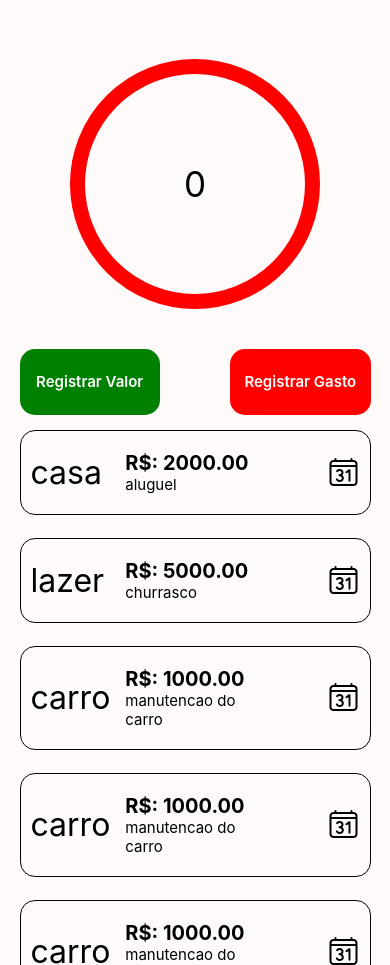
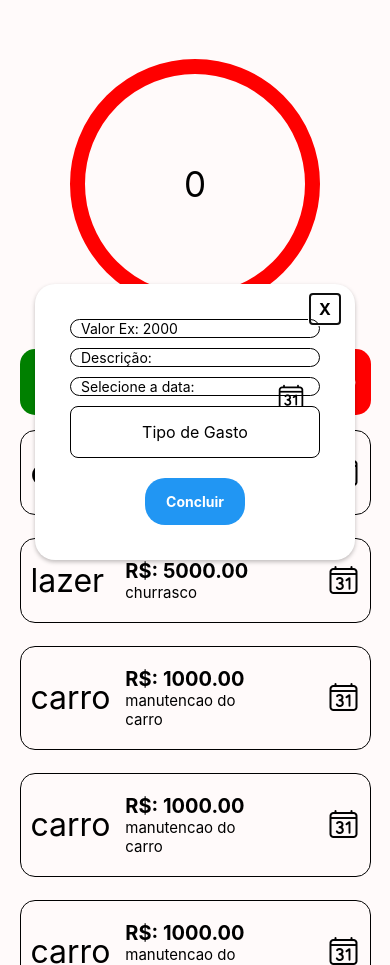
Before and after one commit to Eliard0/expense_history, a React Native app: screen / in a window 390 px wide. Built offline with nearby package versions, Linux system fonts and the light colour scheme; what react-native-biometrics, react-native-calendars would draw is missing.

Commit message:
feat criando modal de registrando gasto e formatando a data

```diff
--- /dev/null
+++ b/src/components/ButtonDropdonwTypeSpent.tsx
@@ -0,0 +1,95 @@
+import React, { useState } from 'react';
+import {
+    View,
+    Text,
+    TouchableOpacity,
+    StyleSheet,
+    FlatList,
+} from 'react-native';
+
+type DropdownProps = {
+    placeholder: string;
+    options: string[];
+    onSelect: (value: string) => void;
+};
+
+const ButtonDropdonwTypeSpent: React.FC<DropdownProps> = ({ placeholder, options, onSelect }) => {
+    const [isOpen, setIsOpen] = useState(false);
+    const [selectedValue, setSelectedValue] = useState<string | null>(null);
+
+    const handleSelect = (value: string) => {
+        setSelectedValue(value);
+        onSelect(value);
+        setIsOpen(false);
+    };
+
+    return (
+        <View style={styles.container}>
+            <TouchableOpacity
+                style={styles.button}
+                onPress={() => setIsOpen(!isOpen)}
+            >
+                <Text style={styles.buttonText}>
+                    {selectedValue || placeholder}
+                </Text>
+            </TouchableOpacity>
+
+            {isOpen && (
+                <View style={styles.dropdown}>
+                    <FlatList
+                        data={options}
+                        keyExtractor={(item, index) => index.toString()}
+                        renderItem={({ item }) => (
+                            <TouchableOpacity
+                                style={styles.dropdownItem}
+                                onPress={() => handleSelect(item)}
+                            >
+                                <Text style={styles.dropdownItemText}>{item}</Text>
+                            </TouchableOpacity>
+                        )}
+                    />
+                </View>
+            )}
+        </View>
+    );
+};
+
+const styles = StyleSheet.create({
+    container: {
+        width: '100%',
+    },
+
+    button: {
+        width: 250,
+        padding: 15,
+        backgroundColor: '#fff',
+        borderWidth: 1,
+        borderRadius: 8,
+        alignItems: 'center',
+        marginTop: 10
+    },
+
+    buttonText: {
+        color: '#000',
+        fontSize: 16,
+    },
+
+    dropdown: {
+        width: '90%',
+        marginTop: 10,
+        backgroundColor: '#fff',
+        borderRadius: 8,
+        borderWidth: 1,
+        borderColor: '#ccc',
+    },
+    dropdownItem: {
+        padding: 15,
+        borderBottomWidth: 1,
+        borderBottomColor: '#ccc',
+    },
+    dropdownItemText: {
+        fontSize: 16,
+    },
+});
+
+export default ButtonDropdonwTypeSpent;
--- a/src/components/Calendary.tsx
+++ b/src/components/Calendary.tsx
@@ -6,6 +6,7 @@ import { HomeStyles } from '../styles/Home';
 type CalendarModalProps = {
     visible: boolean;
     selectedDate: string;
+    setSelectedDate: (date: string) => void;
     onClose: () => void;
 };
 
@@ -27,7 +28,7 @@ LocaleConfig.locales['pt-br'] = {
 
 LocaleConfig.defaultLocale = 'pt-br';
 
-const CalendarModal: React.FC<CalendarModalProps> = ({ visible, selectedDate, onClose }) => {
+const CalendarModal: React.FC<CalendarModalProps> = ({ visible, selectedDate, setSelectedDate, onClose }) => {
     return (
         <Modal
             transparent={true}
@@ -46,6 +47,9 @@ const CalendarModal: React.FC<CalendarModalProps> = ({ visible, selectedDate, on
                                 selectedTextColor: 'white',
                             },
                         }}
+                        onDayPress={(day: { dateString: string }) => {
+                            setSelectedDate(day.dateString)
+                        }}
                         disabledByDefault={true}
                         monthFormat={'MMMM yyyy'}
                     />
--- /dev/null
+++ b/src/components/SpentModal.tsx
@@ -0,0 +1,119 @@
+import React, { useEffect, useState } from 'react';
+import { Modal, View, Text, TextInput, TouchableOpacity, Pressable, SafeAreaView, Alert } from 'react-native';
+import { HomeStyles } from '../styles/Home';
+import Icon from 'react-native-vector-icons/Ionicons';
+import ButtonDropdonwTypeSpent from './ButtonDropdonwTypeSpent';
+import DropdownButton from './ButtonDropdonwTypeSpent';
+import CalendarModal from './Calendary';
+
+type SpentModalProps = {
+    visible: boolean;
+    onClose: () => void;
+    spent: string;
+    descriptionSpent: string;
+    setDescriptionSpent: React.Dispatch<React.SetStateAction<string>>;
+    setSpent: React.Dispatch<React.SetStateAction<string>>;
+    handleSetMaxValue: () => void;
+};
+
+const handleSelect = (value: string) => {
+    Alert.alert('Você selecionou:', value);
+};
+
+const SpentModal: React.FC<SpentModalProps> = ({ visible, onClose, spent, setSpent, descriptionSpent, setDescriptionSpent, handleSetMaxValue }) => {
+    const [calendarVisible, setCalendarVisible] = useState(false);
+    const [selectedItemDate, setSelectedItemDate] = useState<string>('');
+    const [formattedDate, setFormattedDate] = useState<string>('');
+
+    const closeCalendar = () => {
+        setCalendarVisible(false);
+    };
+
+    const openCalendar = () => {
+        setCalendarVisible(true);
+    };
+
+    const formatDateBR = (date: string): string => {
+        const [year, month, day] = date.split('-');
+        return `${day}/${month}/${year}`;
+    };
+
+    const handleDateSelect = (date: string) => {
+        setSelectedItemDate(date);
+        setFormattedDate(formatDateBR(date));
+    };
+
+    useEffect(() => {
+        if (selectedItemDate != ' ') {
+            setCalendarVisible(false);
+        }
+    }, [selectedItemDate])
+
+    return (
+        <SafeAreaView style={HomeStyles.centeredView}>
+            <Modal
+                animationType="slide"
+                transparent={true}
+                visible={visible}
+                onRequestClose={onClose}>
+                <View style={HomeStyles.centeredView}>
+                    <View style={HomeStyles.modalView}>
+                        <TouchableOpacity
+                            style={HomeStyles.closeButton}
+                            onPress={onClose}>
+                            <Text style={HomeStyles.closeButtonText}>X</Text>
+                        </TouchableOpacity>
+                        <TextInput
+                            placeholder="Valor Ex: 2000"
+                            keyboardType="numeric"
+                            style={HomeStyles.inputMoney}
+                            onChangeText={setSpent}
+                            value={spent}
+                        />
+                        <TextInput
+                            placeholder="Descrição: "
+                            style={[HomeStyles.inputMoney, { marginTop: 10 }]}
+                            onChangeText={setDescriptionSpent}
+                            value={descriptionSpent}
+                        />
+
+                        <TouchableOpacity onPress={openCalendar}>
+                            <TextInput
+                                placeholder="Selecione a data: "
+                                style={[HomeStyles.inputMoney, { marginTop: 10 }]}
+                                value={formattedDate}
+                                editable={false}
+                            />
+                            <Icon name='calendar-number-outline' size={28} color={'#000'} style={{ position: 'absolute', right: 15, top: 15 }} />
+                        </TouchableOpacity>
+
+                        <DropdownButton
+                            placeholder="Tipo de Gasto"
+                            options={[
+                                'Casa', 'Trabalho', 'Lazer',
+                                'Amigos', 'Familia', 'Presente'
+                            ]}
+                            onSelect={handleSelect}
+                        />
+
+                        <Pressable
+                            style={HomeStyles.buttonClose}
+                            onPress={handleSetMaxValue}>
+                            <Text style={HomeStyles.textStyle}>Concluir</Text>
+                        </Pressable>
+                    </View>
+                </View>
+            </Modal>
+
+            <CalendarModal
+                visible={calendarVisible}
+                selectedDate={selectedItemDate}
+                onClose={closeCalendar}
+                setSelectedDate={handleDateSelect}
+            />
+
+        </SafeAreaView>
+    );
+};
+
+export default SpentModal;
--- a/src/views/Home.tsx
+++ b/src/views/Home.tsx
@@ -1,23 +1,25 @@
 import React, { useState } from 'react';
 import {
-    Alert, FlatList, Modal, Pressable, SafeAreaView, StyleSheet, Text, TextInput,
-    TouchableOpacity, View,
+    Alert, FlatList, StyleSheet, Text, TouchableOpacity, View,
 } from 'react-native';
 import { HomeStyles } from '../styles/Home';
 
 import Svg, { Circle, G } from 'react-native-svg';
-import { Calendar, LocaleConfig } from 'react-native-calendars';
 import Icon from 'react-native-vector-icons/Ionicons';
 import CalendarModal from '../components/Calendary';
 import MoneyModal from '../components/RegisterValue';
+import SpentModal from '../components/SpentModal';
 
 function Home(): React.JSX.Element {
     const [maxValue, setMaxValue] = useState(0)
     const [value, setValue] = useState(maxValue)
-    const [modalVisible, setModalVisible] = useState(false)
+    const [modalMoneyVisible, setModalMoneyVisible] = useState(false)
+    const [modalSpentVisible, setModalSpentVisible] = useState(true)
     const [money, setMoney] = useState('')
     const [calendarVisible, setCalendarVisible] = useState(false);
     const [selectedItemDate, setSelectedItemDate] = useState<string>('');
+    const [spent, setSpent] = useState('');
+    const [descriptionSpent, setDescriptionSpent] = useState('');
     const remainingValue = value > 0 ? value : 0;
     const percentage = remainingValue / maxValue;
 
@@ -33,7 +35,7 @@ function Home(): React.JSX.Element {
         if (!isNaN(numericMoney) && numericMoney > 0) {
             setMaxValue((prevMaxValue) => prevMaxValue + numericMoney);
             setValue((prevValue) => prevValue + numericMoney);
-            setModalVisible(false);
+            setModalMoneyVisible(false);
             setMoney('')
         } else {
             Alert.alert('Valor inválido', 'Por favor, insira um número maior que 0.');
@@ -149,10 +151,10 @@ function Home(): React.JSX.Element {
             </View>
 
             <View style={HomeStyles.viewAddMoney}>
-                <TouchableOpacity style={HomeStyles.buttonAddMoney} onPress={() => setModalVisible(true)}>
+                <TouchableOpacity style={HomeStyles.buttonAddMoney} onPress={() => setModalMoneyVisible(true)}>
                     <Text style={HomeStyles.textButton}>Registrar Valor</Text>
                 </TouchableOpacity>
-                <TouchableOpacity style={HomeStyles.buttonAddSpent} onPress={() => min()}>
+                <TouchableOpacity style={HomeStyles.buttonAddSpent} onPress={() => setModalSpentVisible(true)}>
                     <Text style={HomeStyles.textButton}>Registrar Gasto</Text>
                 </TouchableOpacity>
             </View>
@@ -168,14 +170,25 @@ function Home(): React.JSX.Element {
                 visible={calendarVisible}
                 selectedDate={selectedItemDate}
                 onClose={closeCalendar}
+                setSelectedDate={() => {}}
             />
 
             <MoneyModal
-                visible={modalVisible}
-                onClose={() => setModalVisible(false)}
+                visible={modalMoneyVisible}
+                onClose={() => setModalMoneyVisible(false)}
                 money={money}
                 setMoney={setMoney}
                 handleSetMaxValue={handleSetMaxValue}
+            />
+
+            <SpentModal
+                visible={modalSpentVisible}
+                onClose={() => setModalSpentVisible(false)}
+                spent={spent}
+                setSpent={setSpent}
+                handleSetMaxValue={handleSetMaxValue}
+                descriptionSpent={descriptionSpent}
+                setDescriptionSpent={setDescriptionSpent}
             />
         </View>
     );
```
Also changed, not shown: 2 other files (tests, documents, lock files or other folders).
